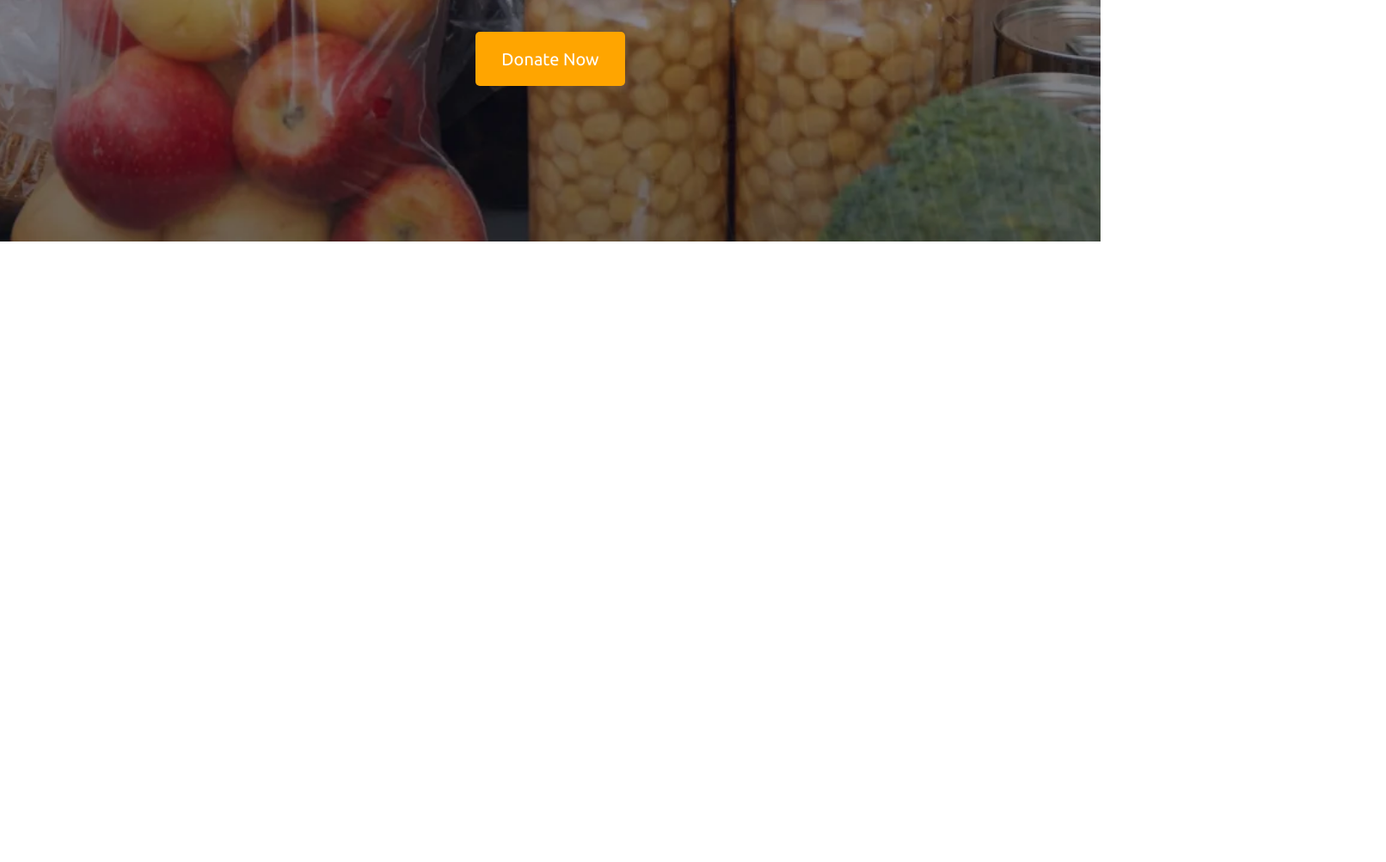
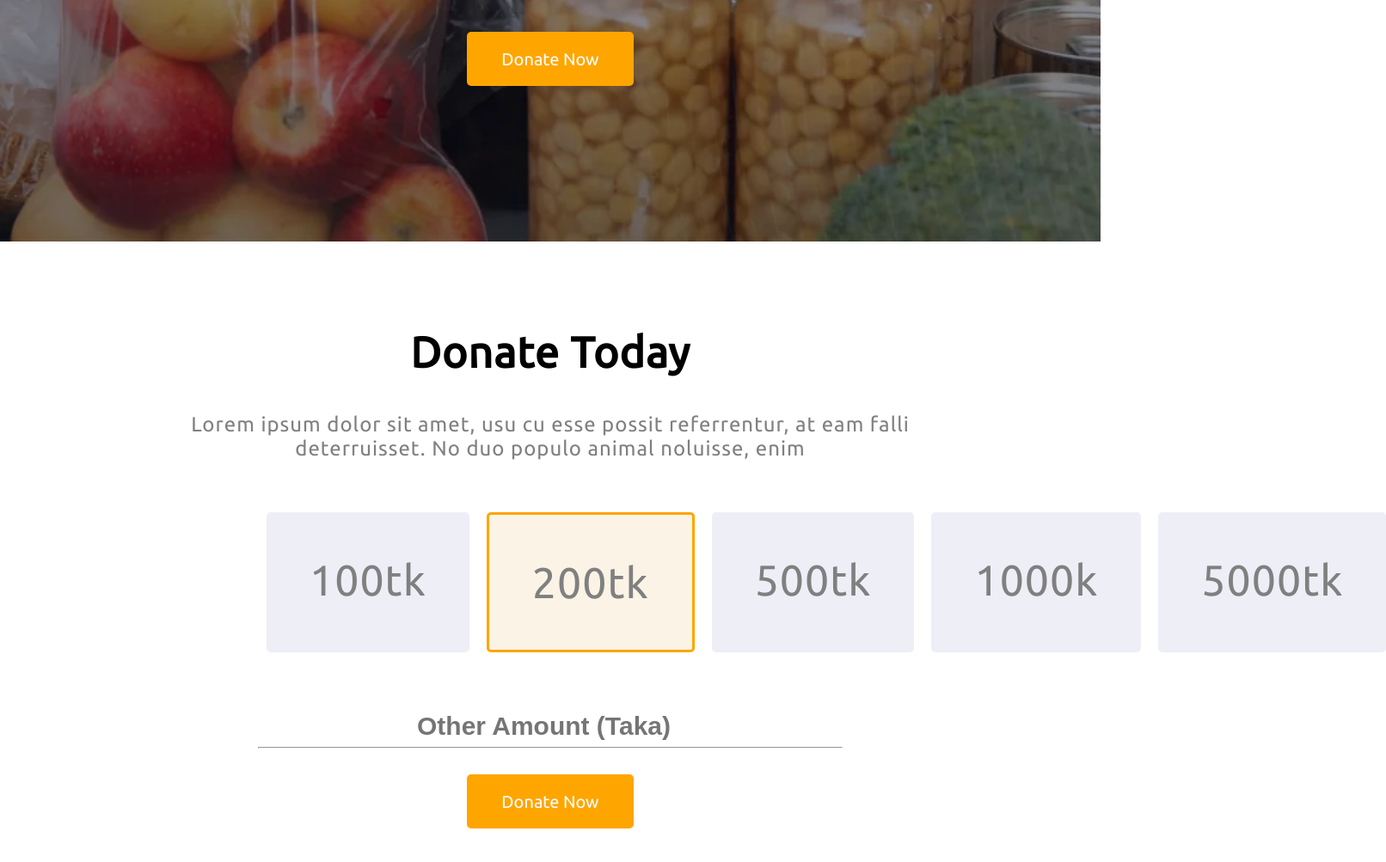
Before and after one commit to mizanor21/Donate_Portfolio, a plain HTML site: page index.html in a window 1280 px wide. Shown: the part 559-1562 px from the top of the page at 86% size, 1612 px wide, since content can reach past the window. Before the commit the page ends 840 px from the top, so only its background shows below. Drawn offline with Linux system fonts and the light colour scheme; a web font is replaced by a local one.

Commit message:
Donate area added

```diff
--- a/css/style.css
+++ b/css/style.css
@@ -30,7 +30,74 @@ body {
     color: white;
     font-size: 20px;
     background-color: orange;
-    padding: 20px 30px;
+    padding: 20px 40px;
     border-radius: 5px;
     text-decoration: none;
 }
+
+/* donate area start  */
+.donate_area {
+    text-align: center;
+    margin-top: 100px;
+    margin-bottom: 100px;
+}
+
+.donate_area h1 {
+    font-size: 50px;
+    letter-spacing: 1px;
+}
+
+.donate_area p {
+    font-size: 24px;
+    color: gray;
+    letter-spacing: 1px;
+}
+
+.donate_area hr {
+    margin-left: 300px;
+    margin-right: 300px;
+    /* margin-top: 30px; */
+    margin-bottom: 50px;
+}
+
+.donate_area input {
+    width: 50%;
+    height: 30px;
+    font-size: 30px;
+    font-weight: 900;
+    text-align: center;
+    outline-width: 0;
+    border: none;
+    /* background-color: rgb(253, 251, 247);
+     border-radius: 5px; */
+}
+
+.donate_amount {
+    display: flex;
+
+    /* text-align: center; */
+}
+
+.donate_area .donate_amount {
+    text-align: center;
+    margin-left: 300px;
+    margin-top: 50px;
+    margin-bottom: 60px;
+}
+
+.donate_area .donate_amount p {
+    text-align: center;
+    font-size: 50px;
+    color: gray;
+    background-color: rgb(238, 238, 247);
+    border-radius: 5px;
+    padding: 50px;
+    margin: 10px;
+}
+
+.donate_area .donate_amount #item_2 {
+    border: 3px solid orange;
+    background-color: rgb(250, 243, 230);
+}
+
+/* donate area end  */
--- a/index.html
+++ b/index.html
@@ -15,6 +15,7 @@
 </head>
 
 <body>
+    <!-- Header area start -->
     <section>
         <div class="header_area btn_link">
             <h1>Let’s Help Those Who Are<br>More In Need</h1>
@@ -23,6 +24,28 @@
             <a href="">Donate Now</a>
         </div>
     </section>
+    <!-- header area end -->
+    <!-- donate area start -->
+    <section>
+        <div class="donate_area btn_link">
+            <h1>Donate Today</h1>
+            <p>Lorem ipsum dolor sit amet, usu cu esse possit referrentur, at eam falli <br> deterruisset. No duo populo
+                animal noluisse, enim</p>
+            <div class="donate_amount">
+                <p>100tk</p>
+                <p id="item_2">200tk</p>
+                <p>500tk</p>
+                <p>1000k</p>
+                <p>5000tk</p>
+            </div>
+            <form action="">
+                <input type="number" placeholder="Other Amount (Taka)">
+                <hr>
+            </form>
+            <a href="">Donate Now</a>
+        </div>
+    </section>
+    <!-- donate area end -->
 </body>
 
 </html>
```
